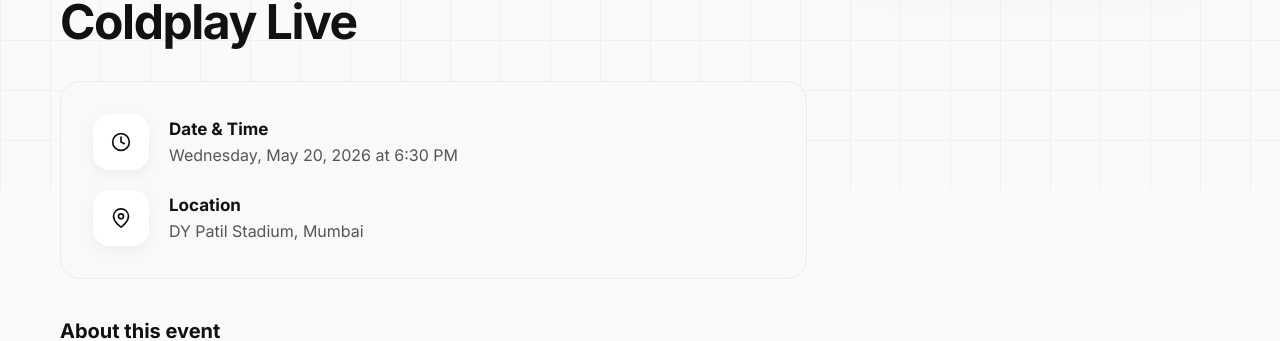
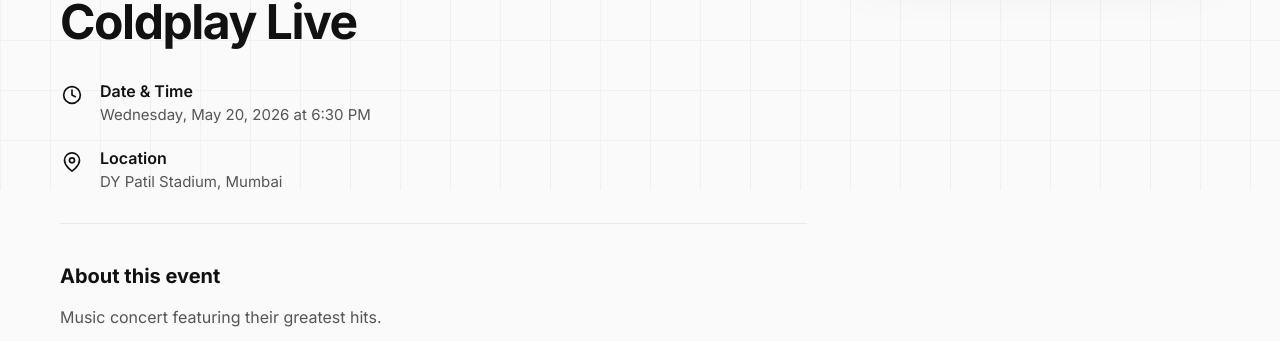
Before and after one commit to Ashjha75/ticketing-system, an Angular app in the folder ticketing-system-ui/: page /events/1 in a window 1280 px wide. Shown: the part 610-951 px from the top of the page. Built offline with nearby package versions, Linux system fonts and the light colour scheme; no server answers.

Commit message:
Update event-detail.component.css

```diff
--- a/ticketing-system-ui/src/app/components/events/event-detail/event-detail.component.css
+++ b/ticketing-system-ui/src/app/components/events/event-detail/event-detail.component.css
@@ -78,46 +78,42 @@
 .event-meta-list {
   display: flex;
   flex-direction: column;
-  gap: 20px;
+  gap: 24px;
   margin-bottom: 40px;
-  padding: 32px;
-  background-color: #f8f9fa;
-  border: 1px solid #eaeaea;
-  border-radius: 20px;
+  padding-bottom: 32px;
+  border-bottom: 1px solid #eaeaea;
 }
 
 .meta-item {
   display: flex;
-  align-items: center;
-  gap: 20px;
+  align-items: flex-start;
+  gap: 16px;
 }
 
 .meta-icon {
   display: flex;
   align-items: center;
   justify-content: center;
-  width: 56px;
-  height: 56px;
-  background-color: white;
-  border-radius: 16px;
+  width: 24px;
+  height: 24px;
   color: #111;
-  box-shadow: 0 4px 12px rgba(0, 0, 0, 0.05);
+  margin-top: 2px;
 }
 
 .meta-text {
   display: flex;
   flex-direction: column;
-  gap: 6px;
+  gap: 4px;
 }
 
 .meta-text strong {
-  font-size: 17px;
-  font-weight: 700;
+  font-size: 16px;
+  font-weight: 600;
   color: #111;
 }
 
 .meta-text span {
-  font-size: 16px;
+  font-size: 15px;
   color: #555;
 }
 
```
